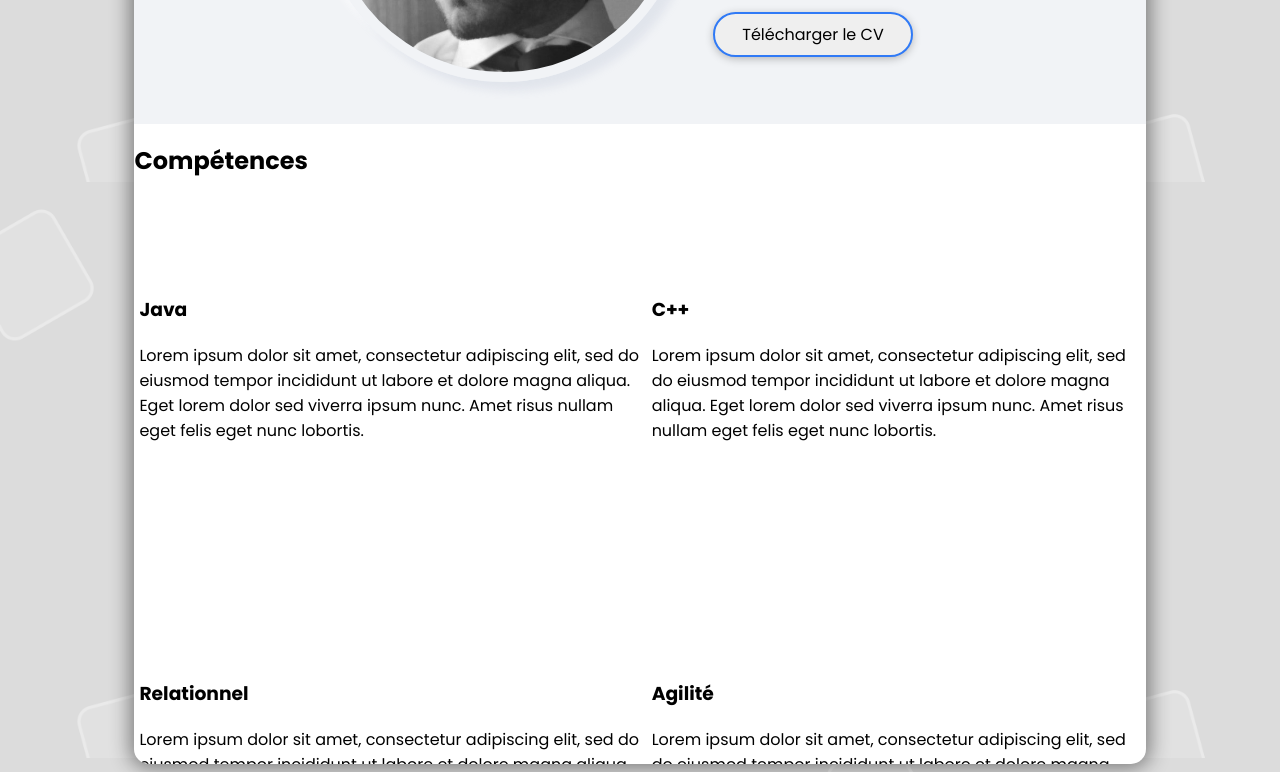
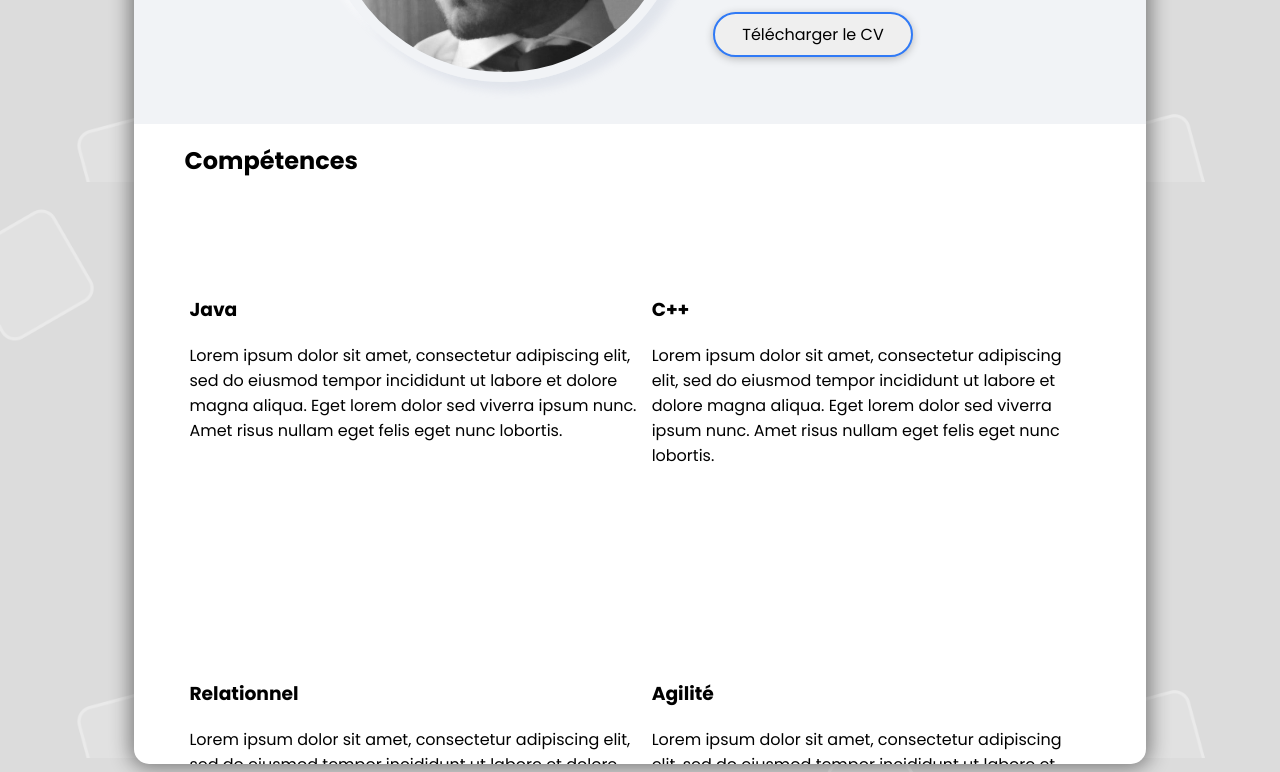
Before and after one commit to maxencelav/itesciaCV, a plain HTML site: page index.html in a window 1280 px wide. Shown: the part 394-1166 px from the top of the page. Drawn offline with Linux system fonts and the light colour scheme.

Commit message:
Mise à jour du style

```diff
--- a/assets/stylesheet/style.css
+++ b/assets/stylesheet/style.css
@@ -150,6 +150,9 @@ h1 {
     grid-template-columns: repeat(auto-fill, minmax(2, 1fr));
     grid-template-rows: 10vw 30vw 10vw;
     grid-auto-rows: minmax(150px, auto);
+    padding-left: 50px;
+    padding-right: 50px;
+
 
 }
 
```
